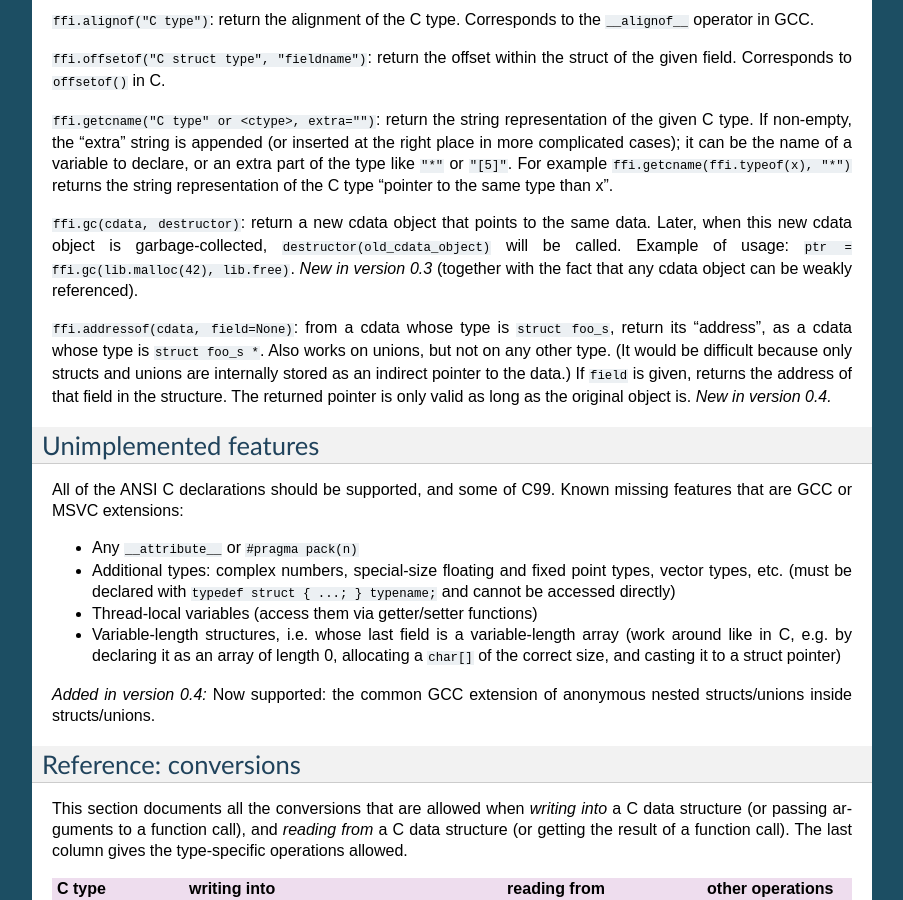
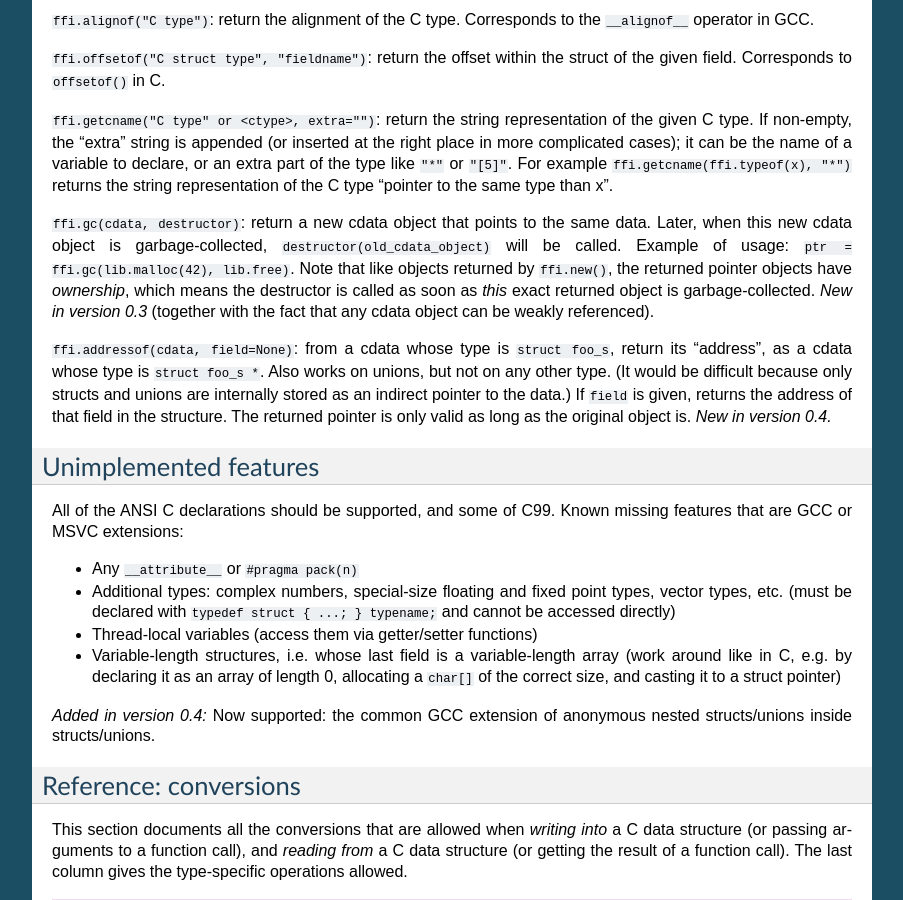
Before and after one commit to python-cffi/cffi, a Sphinx documentation site: the page built from doc/source/index.rst, in a window 1280 px wide and 900 px high, scrolled down 14012 px. Shown: the whole window, without its empty margins (198-1101 px from the left). Built offline with Sphinx 7.4.7, drawn with Linux system fonts in a browser that asks for light colours.

Commit message:
Try to make it clearer.

```diff
--- a/doc/source/index.rst
+++ b/doc/source/index.rst
@@ -1029,7 +1029,10 @@ of the C type "pointer to the same type than x".
 ``ffi.gc(cdata, destructor)``: return a new cdata object that points to the
 same data.  Later, when this new cdata object is garbage-collected,
 ``destructor(old_cdata_object)`` will be called.  Example of usage:
-``ptr = ffi.gc(lib.malloc(42), lib.free)``.  *New in version 0.3* (together
+``ptr = ffi.gc(lib.malloc(42), lib.free)``.  Note that like objects
+returned by ``ffi.new()``, the returned pointer objects have *ownership*,
+which means the destructor is called as soon as *this* exact returned
+object is garbage-collected.  *New in version 0.3* (together
 with the fact that any cdata object can be weakly referenced).
 
 .. "versionadded:: 0.3" --- inlined in the previous paragraph
```
